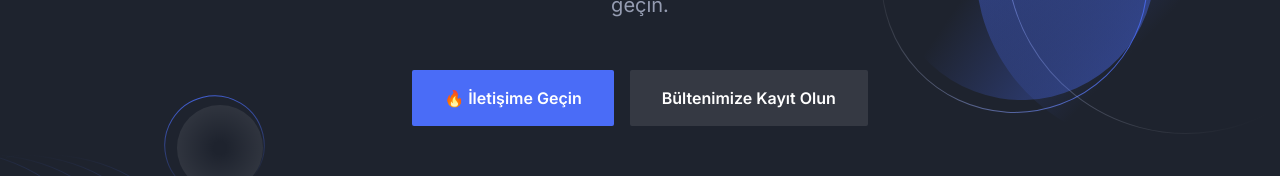
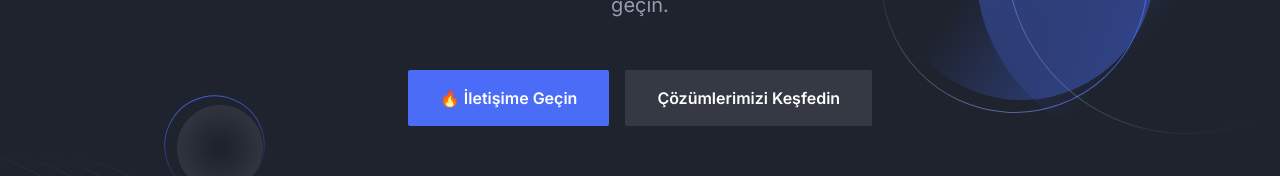
Before and after one commit to koltukutsu/solace-landing-page, a Next.js app: page / in a window 1280 px wide. Shown: the part 336-512 px from the top of the page. Built offline with nearby package versions, Linux system fonts and the light colour scheme.

Commit message:
Update: updated the buttons

```diff
--- a/components/Hero/index.tsx
+++ b/components/Hero/index.tsx
@@ -33,7 +33,7 @@ const Hero = () => {
                     href="/contact"
                     className="inline-block rounded-sm bg-black px-8 py-4 text-base font-semibold text-white duration-300 ease-in-out hover:bg-black/90 dark:bg-white/10 dark:text-white dark:hover:bg-white/5"
                   >
-                    Bültenimize Kayıt Olun
+                    Çözümlerimizi Keşfedin
                   </Link>
                 </div>
               </div>
```
